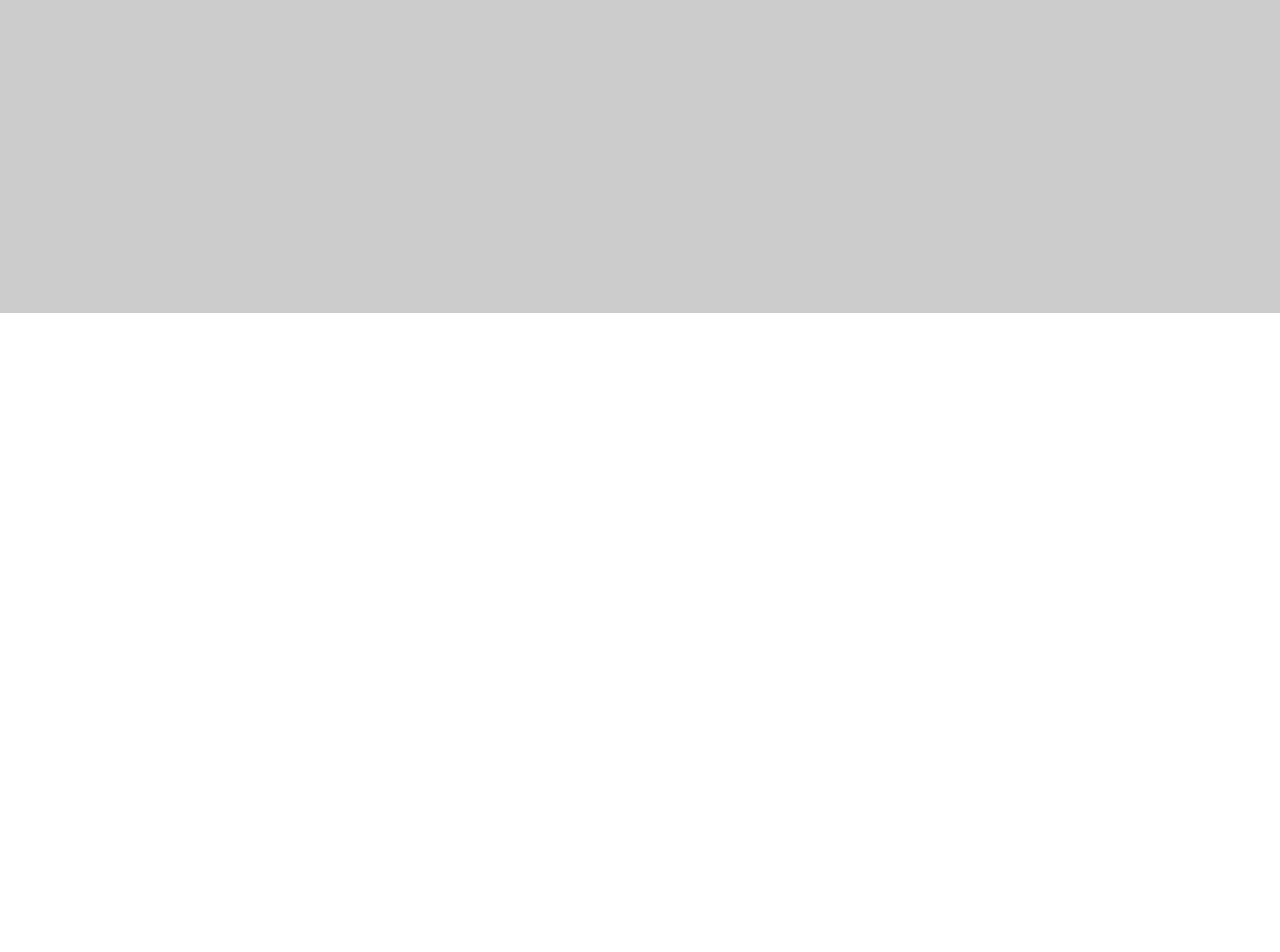
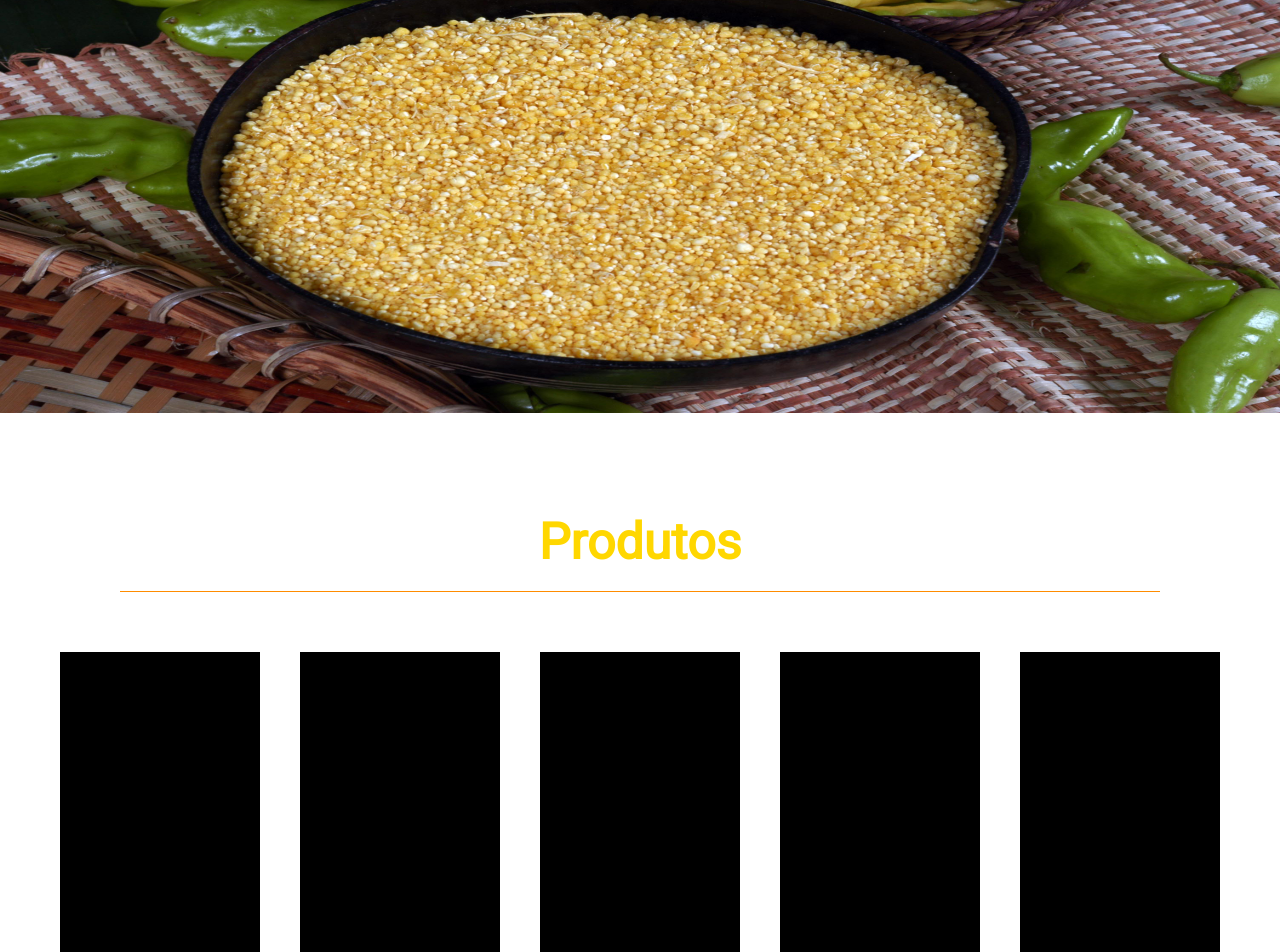
Before and after one commit to PatrikDeveloper/uarini.com, a React (Create React App) app: page / in a window 1280 px wide. Shown: the part 197-1149 px from the top of the page. Before the commit the page ends 800 px from the top, so only its background shows below. Built offline with nearby package versions, Linux system fonts and the light colour scheme.

Commit message:
Adicionando o Wrapper dos Produtos

```diff
--- a/src/assets/css/App.css
+++ b/src/assets/css/App.css
@@ -11,4 +11,5 @@
 html, body {
   font-family: 'Roboto', sans-serif;
   color: white;
+  background-color: #ffffff ;
 }
--- /dev/null
+++ b/src/components/Content/Banner/Images.js
@@ -0,0 +1,16 @@
+import React from 'react';
+import styled from 'styled-components';
+
+export const Wrapper = styled.img`
+  width: 100%;
+  background-position: center;
+  background-repeat: no-repeat;
+  background-size: cover;
+`;
+
+
+export default function Images(props) {
+  return(
+    <Wrapper src={props.img} alt=''   />
+  );
+}
--- a/src/components/Content/Banner/index.js
+++ b/src/components/Content/Banner/index.js
@@ -1,11 +1,12 @@
 import React from 'react';
 import * as S from './styles';
-
+import Farinha from './../../../assets/img/bnr-farinha.jpg';
+import Images from './Images';
 
 export default function Banner() {
-  return(
+  return (
     <S.Wrapper>
-
+      <Images img={Farinha}/>
     </S.Wrapper>
   );
 };
--- a/src/components/Content/Banner/styles.js
+++ b/src/components/Content/Banner/styles.js
@@ -1,10 +1,7 @@
 import styled from 'styled-components';
 
 export const Wrapper = styled.div`
-  min-height: 400px;
+  display: flex;
+  max-height: 500px;
   background: #ccc;
 `;
-
-export const Img = styled.div`
-
-`;
--- /dev/null
+++ b/src/components/Content/Products/components/ContentBox/index.js
@@ -0,0 +1,15 @@
+import React from 'react';
+import * as S from './styles';
+
+
+export default function ContentBox() {
+  return (
+    <S.Wrapper>
+      <S.BoxProduct />
+      <S.BoxProduct />
+      <S.BoxProduct />
+      <S.BoxProduct />
+      <S.BoxProduct />
+    </S.Wrapper>
+  );
+};
--- /dev/null
+++ b/src/components/Content/Products/components/ContentBox/styles.js
@@ -0,0 +1,14 @@
+import styled from 'styled-components';
+
+export const Wrapper = styled.div`
+  display: flex;
+  margin: 20px;
+  flex-direction: row;
+`;
+
+export const BoxProduct = styled.div`
+  margin: auto;
+  width: 200px;
+  height: 300px;
+  background: black;
+`;
--- /dev/null
+++ b/src/components/Content/Products/index.js
@@ -0,0 +1,13 @@
+import React from 'react';
+import * as S from './styles';
+import ContentBox from './components/ContentBox';
+
+export default function Products() {
+  return (
+    <S.Wrapper>
+      <S.Title>Produtos</S.Title>
+      <ContentBox />
+    </S.Wrapper>
+
+  );
+};
--- /dev/null
+++ b/src/components/Content/Products/styles.js
@@ -0,0 +1,20 @@
+import styled from 'styled-components';
+
+
+export const Wrapper = styled.div`
+  margin: 80px 20px 30px 20px;
+  height: 400px;
+  display: flex;
+  flex-direction: column;
+
+`;
+
+export const Title = styled.div`
+  border-bottom: 1px solid #ff8c00;
+  font-size: 50px;
+  font-weight: 800;
+  color: #ffd700;
+  padding: 20px 0 ;
+  margin : 0 100px 40px 100px;
+  text-align: center;
+`;
--- a/src/components/Content/index.js
+++ b/src/components/Content/index.js
@@ -2,6 +2,7 @@ import React from 'react';
 import styled from 'styled-components';
 import MainMenu from '../Menu/MainMenu';
 import Banner from './Banner';
+import Products from './Products';
 
 const Wrapper = styled(`div`)`
 
@@ -13,6 +14,7 @@ export default function Content() {
     <Wrapper>
       <MainMenu />
       <Banner />
+      <Products />
     </Wrapper>
   );
 };
--- a/src/components/Menu/MainMenu/styles.js
+++ b/src/components/Menu/MainMenu/styles.js
@@ -2,7 +2,7 @@ import styled from 'styled-components';
 
 
 export const Wrapper = styled(`div`)`
-  background: black;
+  background: rgb(0,0,0);
   padding: 20px 40px;
   display: flex;
 `;
```
Also changed, not shown: src/assets/img/bnr-farinha.jpg (added).
